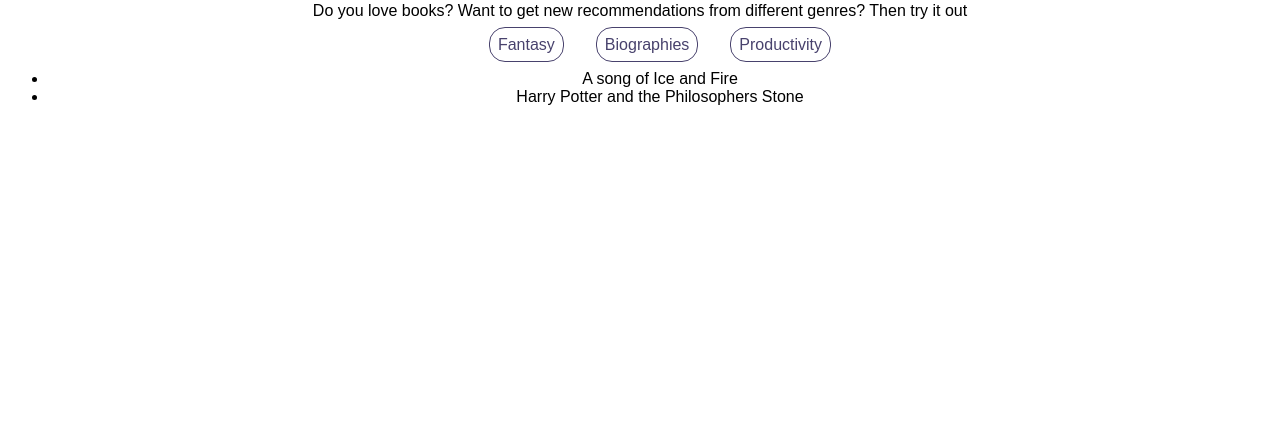
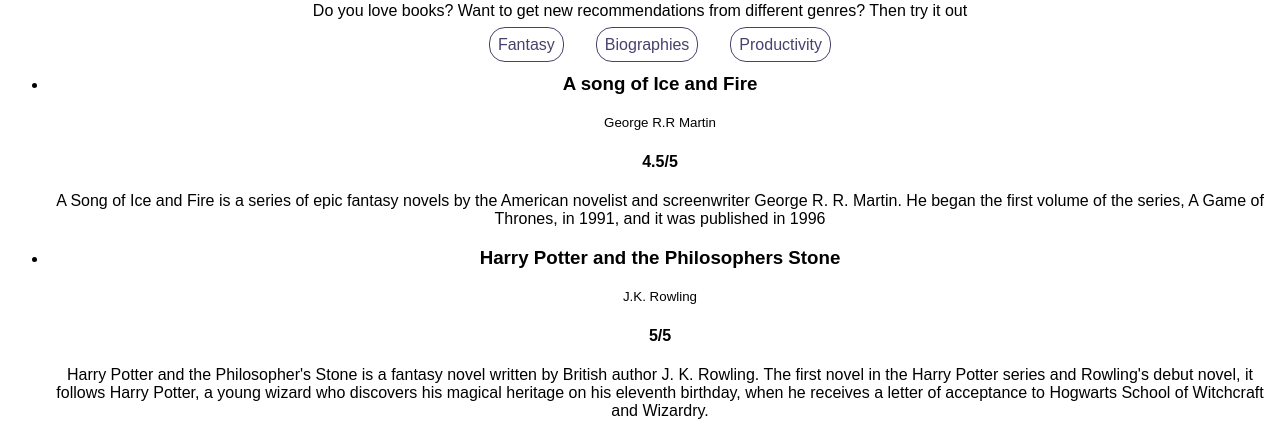
Before and after one commit to advaith-unnikrishnan/goodbooks, a React (Create React App) app: page / in a window 1280 px wide. Shown: the part 422-855 px from the top of the page. Before the commit the page ends 800 px from the top, so only its background shows below. Built offline with nearby package versions, Linux system fonts and the light colour scheme.

Commit message:
wip: Add description to each book

```diff
--- a/src/App.js
+++ b/src/App.js
@@ -6,36 +6,48 @@
     {
       name: "A song of Ice and Fire",
       rating: "4.5/5",
-      author: "George R.R Martin"
+      author: "George R.R Martin",
+      description:
+        "A Song of Ice and Fire is a series of epic fantasy novels by the American novelist and screenwriter George R. R. Martin. He began the first volume of the series, A Game of Thrones, in 1991, and it was published in 1996"
     },
     {
       name: "Harry Potter and the Philosophers Stone",
       rating: "5/5",
-      author: "J.K. Rowling"
+      author: "J.K. Rowling",
+      description:
+        "Harry Potter and the Philosopher's Stone is a fantasy novel written by British author J. K. Rowling. The first novel in the Harry Potter series and Rowling's debut novel, it follows Harry Potter, a young wizard who discovers his magical heritage on his eleventh birthday, when he receives a letter of acceptance to Hogwarts School of Witchcraft and Wizardry. "
     }
   ],
   Biographies: [
     {
       name: "Wings of fire",
       rating: "4.6/5",
-      author: "Dr. A.P.J. Abdul Kalam and Arun Tiwari"
+      author: "Dr. A.P.J. Abdul Kalam and Arun Tiwari",
+      description:
+        "Dr. Kalam examines his early life, effort, hardship, fortitude, luck and chance that eventually led him to lead Indian space research, nuclear and missile programs. "
     },
     {
-      name: "A promised land",
-      rating: "4.4/5",
-      author: "Barack Obama"
+      name: "Long walk to Freedom",
+      rating: "4.3/5",
+      author: "Nelson Mandela",
+      description:
+        "Long Walk to Freedom is an autobiography written by South African President Nelson Mandela, and first published in 1994 by Little Brown & Co. The book profiles his early life, coming of age, education and 27 years in prison"
     }
   ],
   Productivity: [
     {
       name: "Atomic Habits",
       rating: "4.6/5",
-      author: "James Clear"
+      author: "James Clear",
+      description:
+        "An atomic habit is a regular practice or routine that is not only small and easy to do but is also the source of incredible power; a component of the system of compound growth.Changes that seem small and unimportant at first will compound into remarkable results if you’re willing to stick with them for years."
     },
     {
       name: "Deep Work",
       rating: "4.5/5",
-      author: "Cal Newport"
+      author: "Cal Newport",
+      description:
+        "Deep work is the ability to focus without distraction on a cognitively demanding task. It's a skill that allows you to quickly master complicated information and produce better results in less time."
     }
   ]
 };
@@ -99,7 +111,14 @@
       <div className="book-list">
         <ul>
           {bookshelf[genre].map((book) => (
-            <li key={book.name}>{book.name}</li>
+            <li key={book.name}>
+              <div>
+                <h3>{book.name}</h3>
+                <small>{book.author}</small>
+                <h4>{book.rating}</h4>
+                <p>{book.description}</p>
+              </div>
+            </li>
           ))}
         </ul>
       </div>
```
